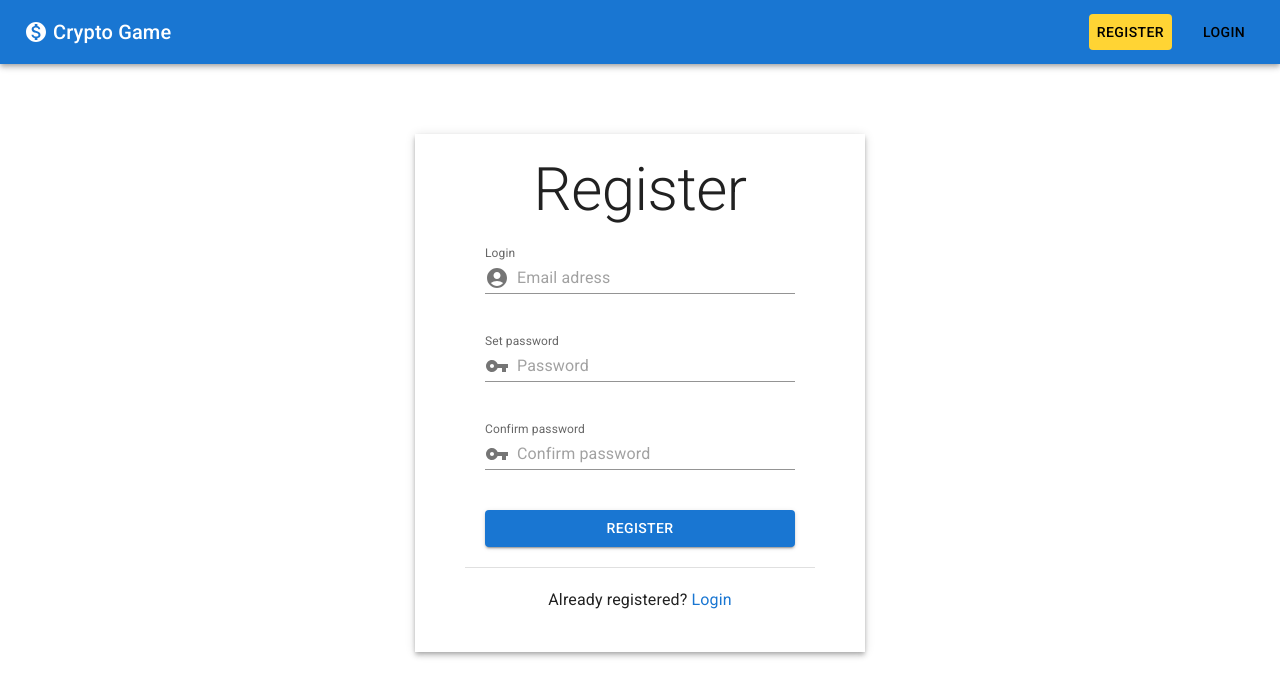
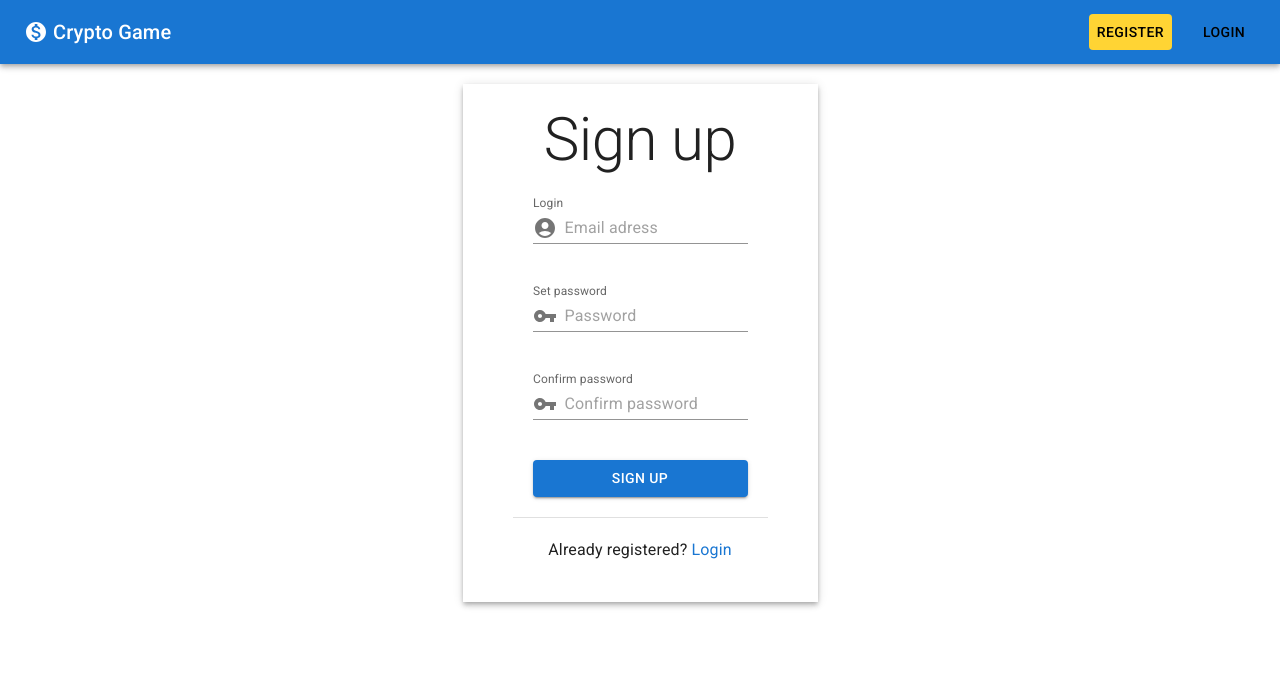
Before and after one commit to hffxx/cryptoapp, a React (Create React App) app in the folder frontend/: page /signup in a window 1280 px wide. Shown: the top 696 px of the page. Built offline with nearby package versions, Linux system fonts and the light colour scheme.

Commit message:
fix: styles

```diff
--- a/frontend/src/components/Login.js
+++ b/frontend/src/components/Login.js
@@ -13,17 +13,14 @@ import {
 } from "@mui/material";
 import AccountCircle from "@mui/icons-material/AccountCircle";
 import VpnKeyIcon from "@mui/icons-material/VpnKey";
+import { Link as RouterLink } from "react-router-dom";
 
 const styles = {
-  grid: {
-    padding: "50px",
-  },
   paper: {
     display: "flex",
     flexDirection: "column",
     padding: "20px 50px ",
     margin: "20px auto",
-    minWidth: "350px",
   },
   item: {
     margin: "20px",
@@ -38,7 +35,7 @@ const styles = {
 
 function Login() {
   return (
-    <Grid container sx={styles.grid}>
+    <Grid container>
       <Paper square elevation={4} sx={styles.paper}>
         <Typography variant="h2">Login</Typography>
         <FormControl>
@@ -72,14 +69,19 @@ function Login() {
             variant="standard"
           />
         </FormControl>
-        <Button variant="contained" sx={styles.item}>
+        <Button variant="contained" sx={styles.item} disableRipple>
           Login
         </Button>
         <Divider />
         <Box sx={styles.item}>
           <Typography>
             {"Not a member? "}
-            <Link underline="hover" sx={styles.link}>
+            <Link
+              underline="hover"
+              sx={styles.link}
+              component={RouterLink}
+              to="/signup"
+            >
               Register here
             </Link>
           </Typography>
--- a/frontend/src/components/Navbar.js
+++ b/frontend/src/components/Navbar.js
@@ -52,13 +52,17 @@ function Navbar() {
             Crypto Game
           </Typography>
           <Box>
-            <Button sx={styles.register} onClick={() => handleClick("/signup")}>
+            <Button
+              sx={styles.register}
+              onClick={() => handleClick("/signup")}
+              disableRipple
+            >
               Register
             </Button>
             <Button
               sx={styles.login}
               onClick={() => handleClick("/login")}
-              disableRipple={true}
+              disableRipple
             >
               Login
             </Button>
--- a/frontend/src/components/SignUp.js
+++ b/frontend/src/components/SignUp.js
@@ -16,12 +16,8 @@ import VpnKeyIcon from "@mui/icons-material/VpnKey";
 import { Link as RouterLink } from "react-router-dom";
 
 const styles = {
-  grid: {
-    padding: "50px",
-  },
   paper: {
     display: "flex",
-    minWidth: "350px",
     flexDirection: "column",
     padding: "20px 50px ",
     margin: "20px auto",
@@ -39,9 +35,9 @@ const styles = {
 
 function SignUp() {
   return (
-    <Grid container sx={styles.grid}>
+    <Grid container>
       <Paper square elevation={4} sx={styles.paper}>
-        <Typography variant="h2">Register</Typography>
+        <Typography variant="h2">Sign up</Typography>
         <FormControl>
           <TextField
             sx={styles.item}
@@ -89,8 +85,8 @@ function SignUp() {
             variant="standard"
           />
         </FormControl>
-        <Button variant="contained" sx={styles.item}>
-          Register
+        <Button variant="contained" sx={styles.item} disableRipple>
+          Sign up
         </Button>
         <Divider />
         <Box sx={styles.item}>
```
